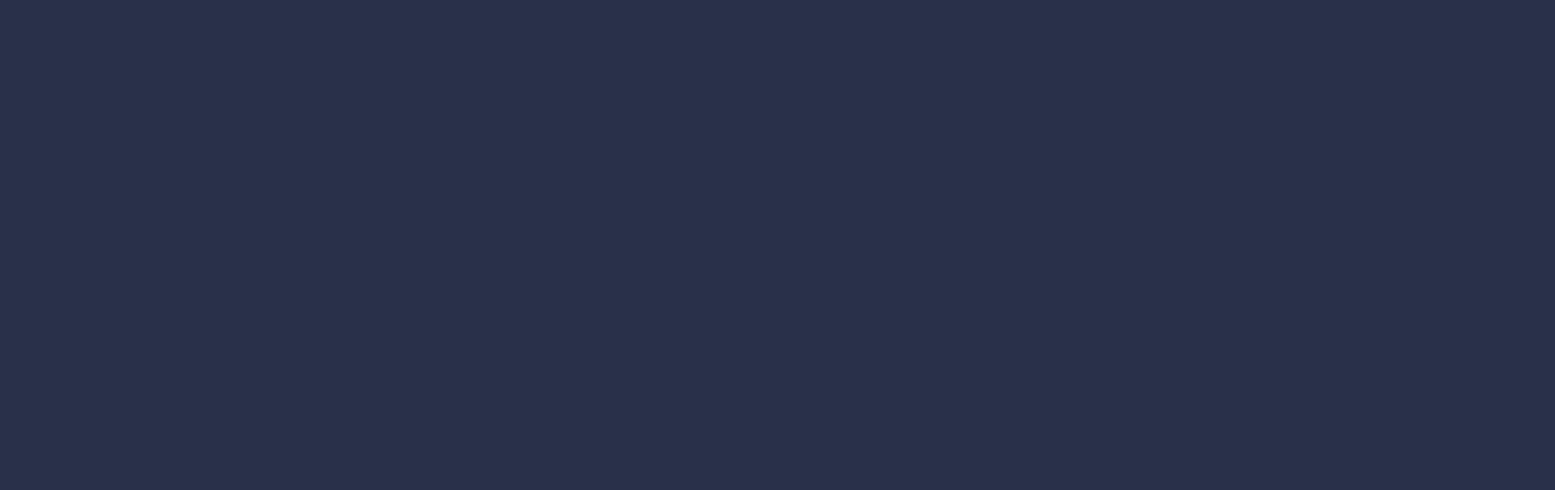
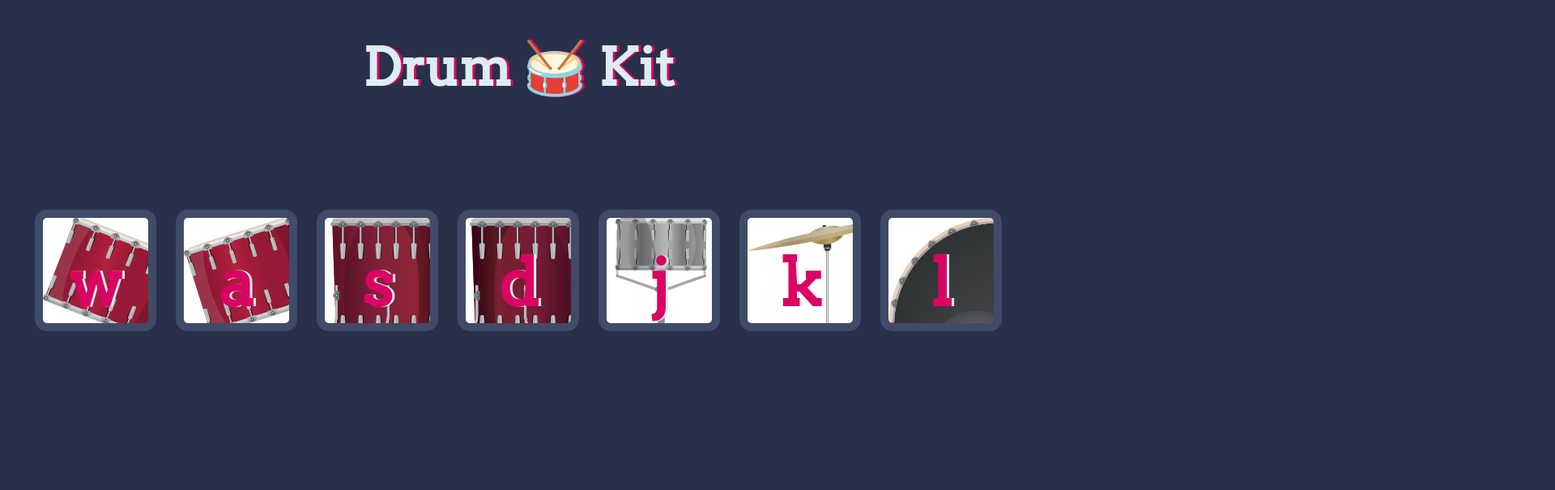
Before and after one commit to Mahesh-Abeykoon/javascript-simple-challenges, a plain HTML site: page Drum Kit/index.html in a window 1280 px wide. Shown: the top 605 px of the page at 81% size, 1920 px wide, since content can reach past the window. Drawn offline with Linux system fonts and the light colour scheme.

Commit message:
Update styles.css

```diff
--- a/Drum Kit/styles.css
+++ b/Drum Kit/styles.css
@@ -4,7 +4,7 @@ body {
 }
 
 h1 {
-  font-size: 44rem;
+  font-size: 4rem;
   color: #DBEDF3;
   font-family: "Arvo", cursive;
   text-shadow: 3px 0 #DA0463;
```
